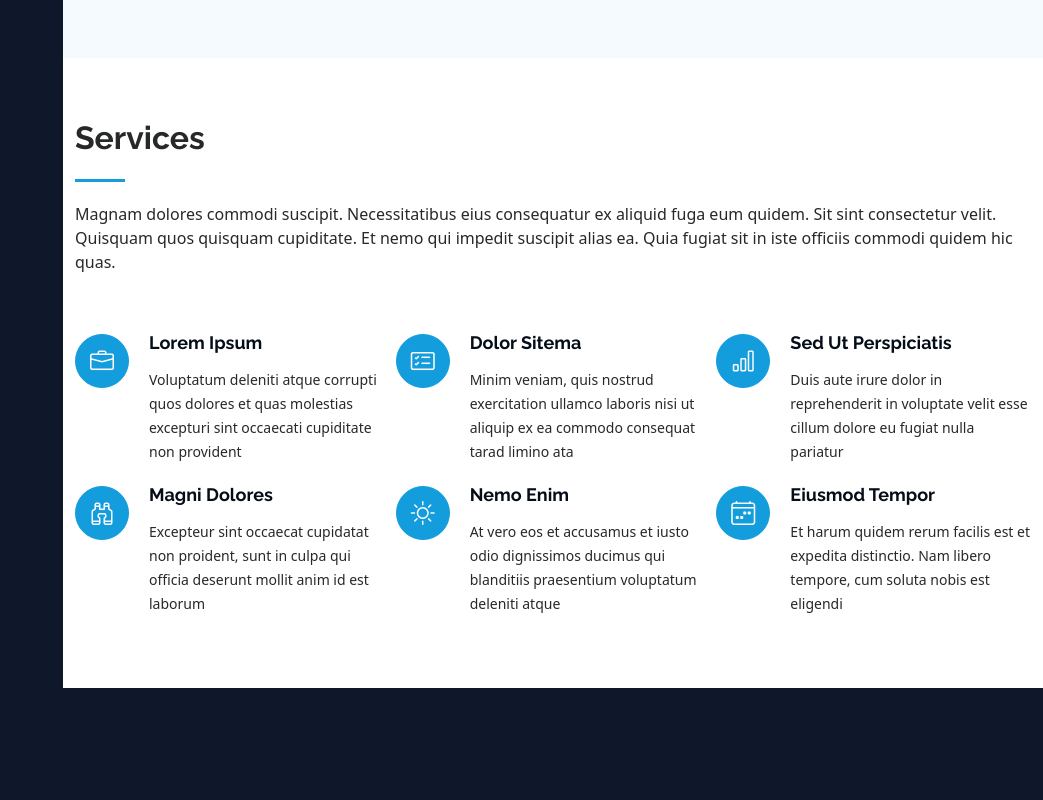
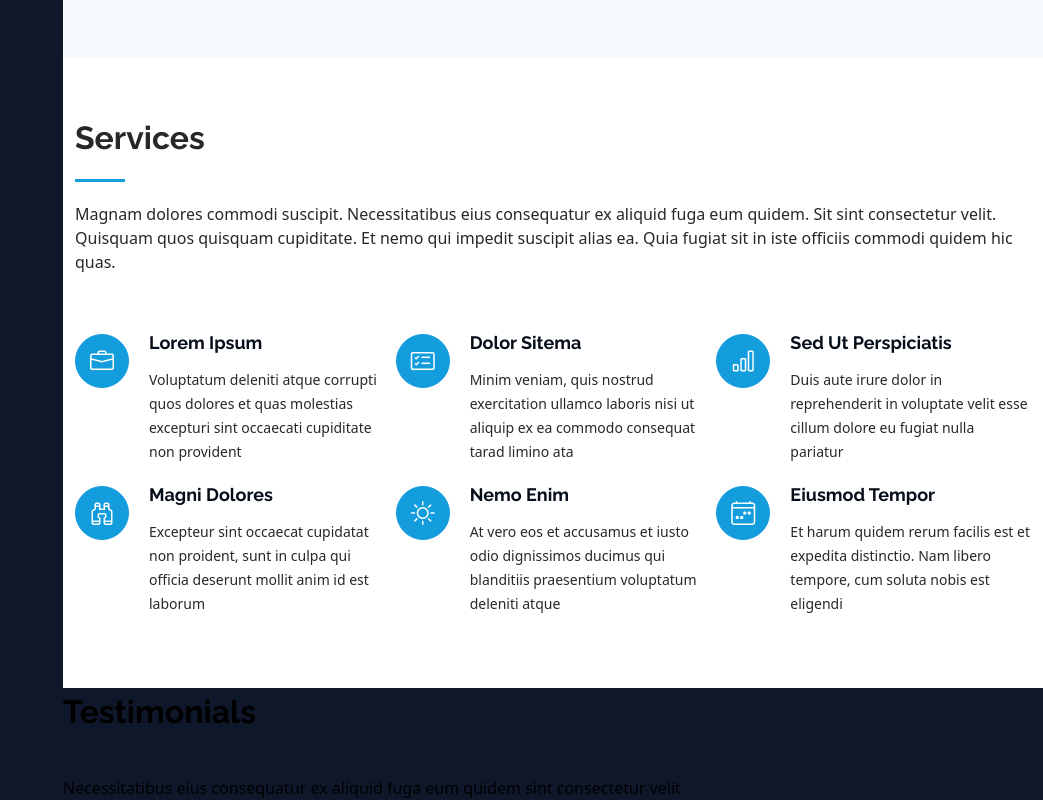
Before and after one commit to MariouzAl/personal-portfolio-space, a React (Vite) app: page / in a window 1280 px wide. Shown: the part 6559-7359 px from the top of the page, without its empty margins (237-1280 px from the left). Before the commit the page ends 7247 px from the top, so only its background shows below. Built offline with nearby package versions, Linux system fonts and the light colour scheme.

Commit message:
added tetimonial placeholder

```diff
--- a/src/components/MainContent.tsx
+++ b/src/components/MainContent.tsx
@@ -1,6 +1,7 @@
 import { PortfolioSection, AboutSection, HeroSection, ResumeSection, SkillSection, StatsSection } from "../sections";
 import useScrollSpy from "../hooks/useScrollSpy";
 import ServicesSection from "../sections/ServicesSection";
+import TestimonialSection from "../sections/TestimonialSection";
 
 const MainContent = ({ onSectionChange }: { onSectionChange: (section: string) => void }) => {
     const { sectionRefs } = useScrollSpy(onSectionChange);
@@ -14,7 +15,7 @@
             <ResumeSection ref={(el) => { sectionRefs.current["resume"] = el }} id="resume" />
             <PortfolioSection ref={(el) => { sectionRefs.current["portfolio"] = el }} id="portfolio" />
             <ServicesSection  ref={(el) => { sectionRefs.current["services"] = el }} id="services" />
-            {/* <TestimonialSection ref={(el) => { sectionRefs.current["testimonial"] = el }} id="testimonial" /> */}
+            <TestimonialSection ref={(el) => { sectionRefs.current["testimonial"] = el }} id="testimonial" />
         </main>
     );
 };
```
